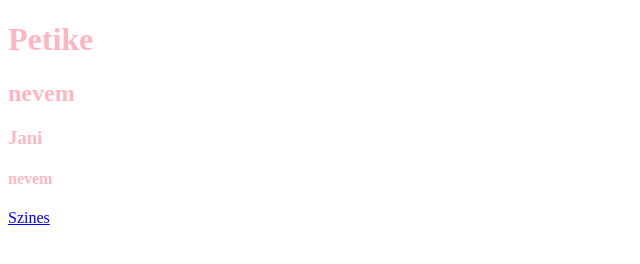
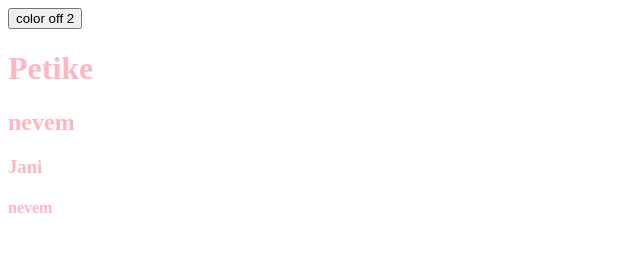
Before and after one commit to Petike-max/elso, a plain HTML site: page index2.html in a window 1280 px wide. Shown: the whole page, without its empty margins (0-640 px from the left). Drawn offline with Linux system fonts and the light colour scheme.

Commit message:
Add files via upload

```diff
--- a/index2.html
+++ b/index2.html
@@ -6,10 +6,10 @@
     <title>9K</title>
 </head>
 <body style="color: lightpink;">
+    <button onclick="document.location= 'index.html'"> color off 2</button>
     <h1>Petike</h1>
     <h2>nevem</h2>
     <h3>Jani</h3>
     <h4>nevem</h4>
-    <a href="index.html">Szines</a>
 </body>
 </html>
```
Also changed, not shown: index.html (+1 -0 lines).
